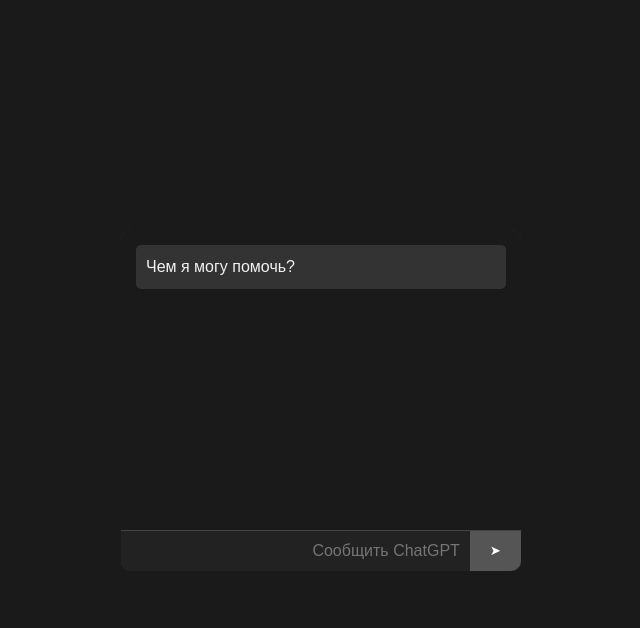
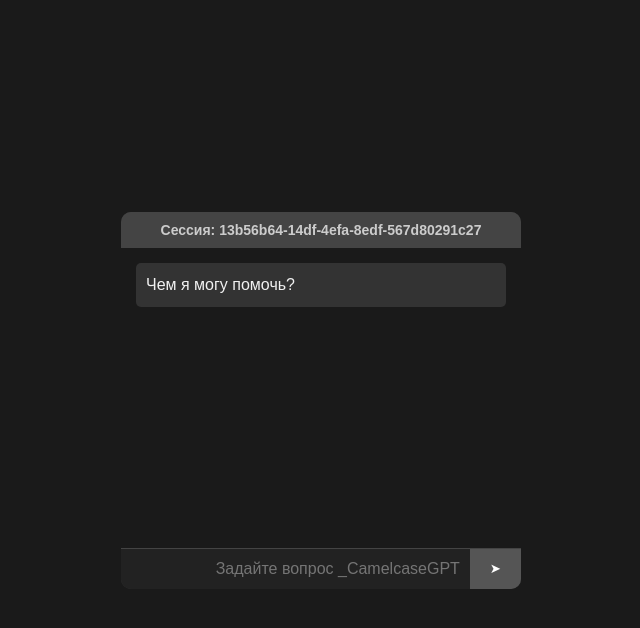
Before and after one commit to Sashavav-hackathons/International-hackathon-08-11-2024, a FastAPI app: page /c/ in a window 1280 px wide. Shown: the top 628 px of the page, without its empty margins (319-959 px from the left). Run offline with FastAPI, Linux system fonts and the light colour scheme; parts of the project's set-up code (start-up, migrations or seed data) failed here and were passed over.

Commit message:
sessions_added

```diff
--- a/web/server/static/script.js
+++ b/web/server/static/script.js
@@ -33,6 +33,8 @@ userInput?.addEventListener("keypress", function(event) {
 function sendMessage() {
     const inputElement = document.getElementById("user-input");
     const messageText = inputElement.value.trim();
+    const sessionId = getSessionId();
+
     if (messageText === "") return;
 
     appendMessage(messageText, 'user-message');
@@ -40,20 +42,59 @@ function sendMessage() {
     resetTextareaHeight(); // Сбрасываем высоту после отправки
 
     // Симулируем ответ от бота
-    getAIResponse(messageText).then(response => {
+    getAIResponse(messageText, sessionId).then(response => {
         appendMessage(response, 'bot-message');
     });
 }
 
-async function getAIResponse(userMessage) {
+// Генерируем и сохраняем номер сессии
+function generateSessionId() {
+  const sessionId = crypto.randomUUID(); // Уникальный идентификатор
+  localStorage.setItem('sessionId', sessionId);
+  console.log(sessionId)
+  return sessionId;
+}
+
+// Получаем номер сессии, если он уже есть, или создаём новый
+function getSessionId() {
+  let sessionId = localStorage.getItem('sessionId');
+  // console.log(sessionId);
+  if (!sessionId) {
+      sessionId = generateSessionId();
+  }
+  return sessionId;
+}
+
+// Отображаем номер сессии на странице
+function displaySessionId() {
+  const sessionId = getSessionId();
+  const session = document.getElementById("session-id")
+  if (session){
+    session.textContent = `Сессия: ${sessionId}`;
+  }
+  // session.textContent = `Сессия: ${sessionId}`;
+}
+
+document.addEventListener('DOMContentLoaded', () => {
+  displaySessionId(); // Отображаем номер сессии при загрузке страницы
+});
+
+async function getAIResponse(userMessage, sessionID) {
   try {
     const response = await fetch("http://localhost:5000/api/query", {
       method: "POST",
       headers: {
         "Content-Type": "application/json"
       },
-      body: JSON.stringify({ message: userMessage })
+      body: JSON.stringify({
+        message: userMessage,
+        id: sessionID
+      })
     });
+    console.log(JSON.stringify({
+      message: userMessage,
+      id: sessionID
+    }))
     const data = await response.json();
     return data.response;
   } catch (error) {
--- a/web/server/static/style.css
+++ b/web/server/static/style.css
@@ -79,3 +79,13 @@ button {
 button:hover {
     background-color: #666;
 }
+
+/* Новый стиль для номера сессии */
+.session-id {
+    text-align: center;
+    padding: 10px;
+    background-color: #444;
+    color: #ccc;
+    font-size: 14px;
+    font-weight: bold;
+}
--- a/web/server/templates/index.html
+++ b/web/server/templates/index.html
@@ -9,11 +9,12 @@
 </head>
 <body>
     <div class="chat-container">
+        <div class="session-id" id="session-id">Сессия: —</div> <!-- Новый блок для номера сессии -->
         <div class="chat-box" id="chat-box">
             <div class="message bot-message">Чем я могу помочь?</div>
         </div>
         <div class="input-container">
-            <input type="text" id="user-input" placeholder="Сообщить ChatGPT" autofocus>
+            <input type="text" id="user-input" placeholder="Задайте вопрос _CamelcaseGPT" autofocus>
             <button id="send-btn" onclick = "sendMessage()">➤</button>
         </div>
     </div>
```
